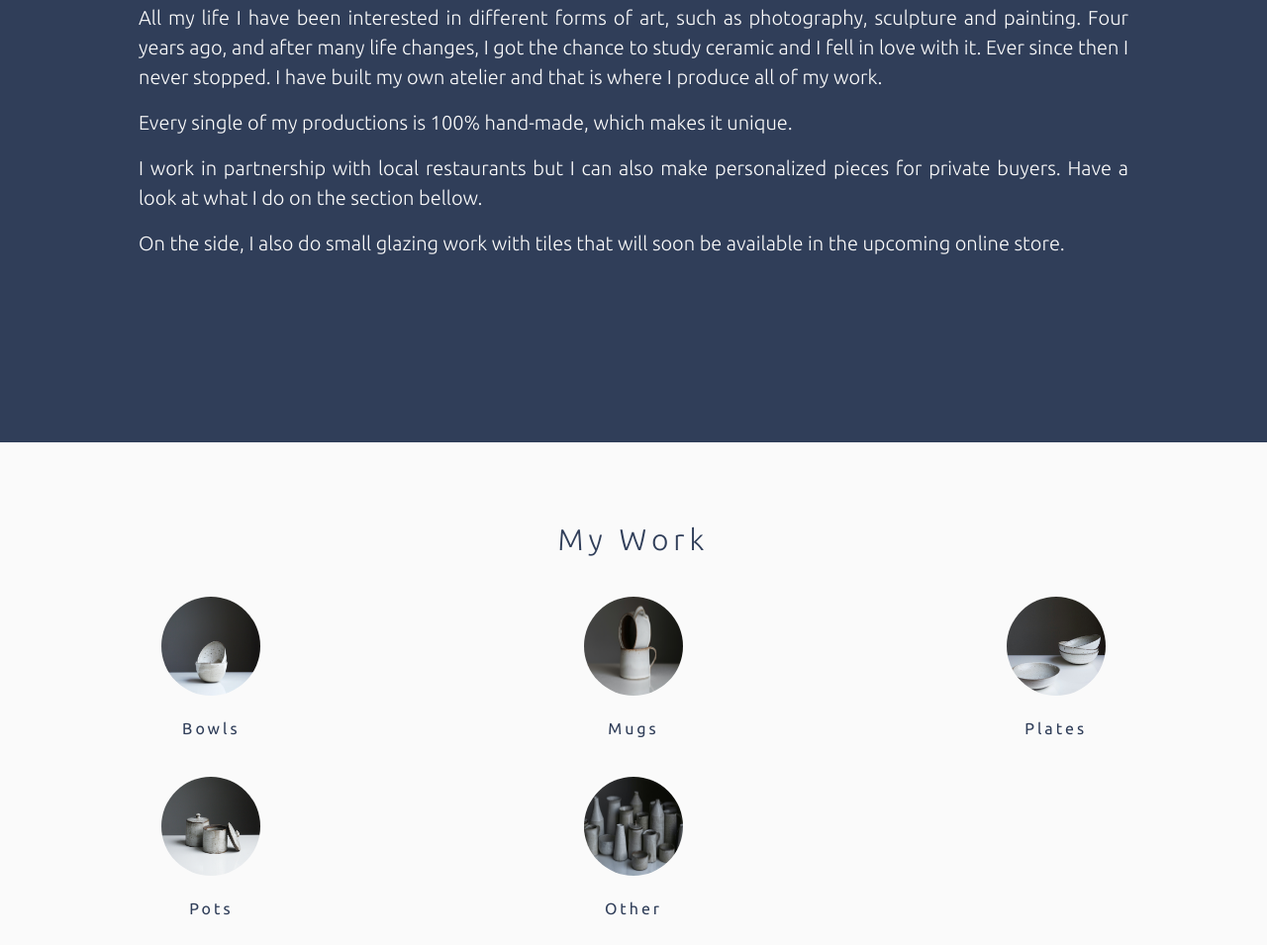
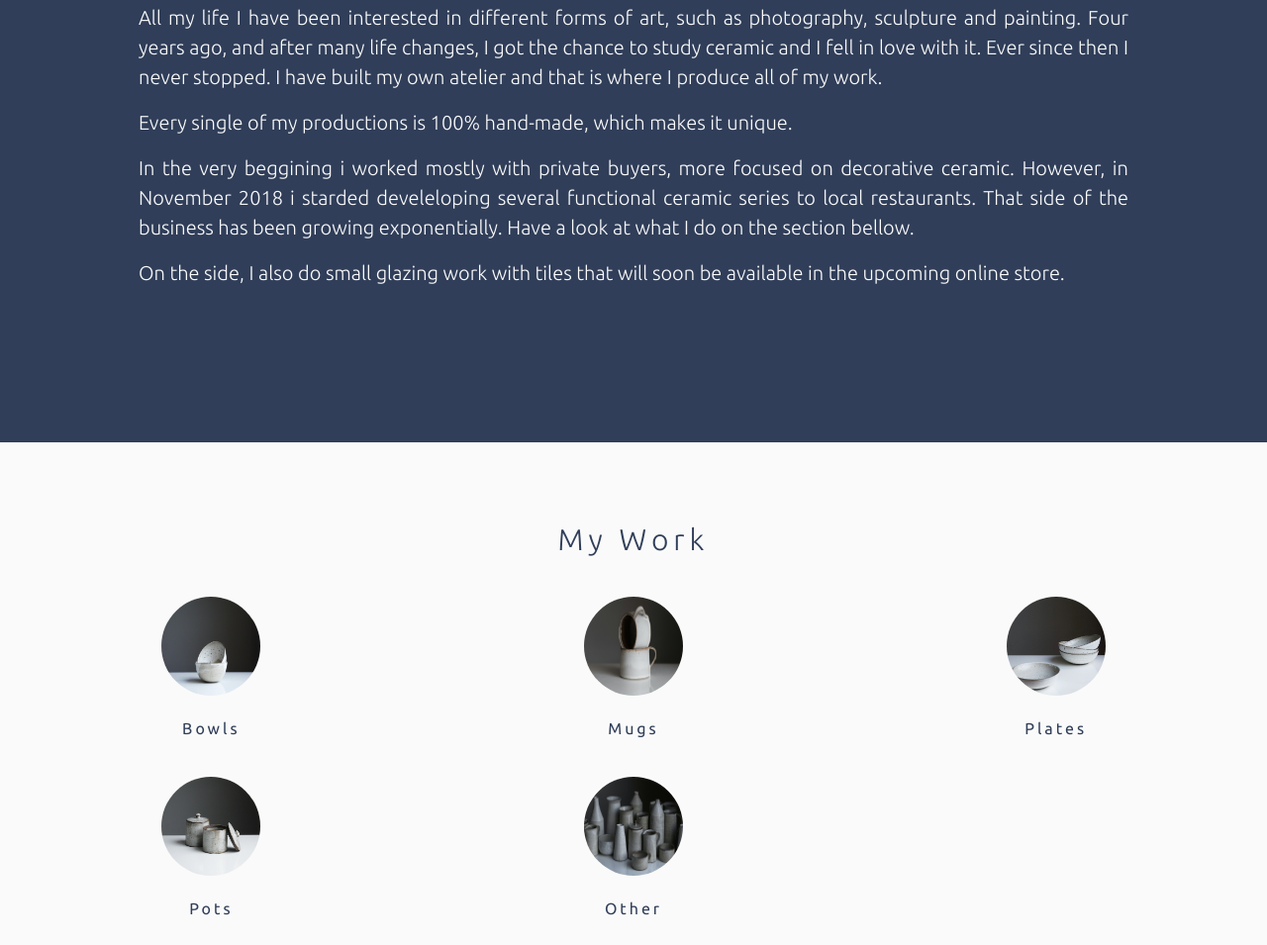
Before and after one commit to mendesfsweden/milestone-project1, a plain HTML site: page index.html in a window 1280 px wide. Shown: the part 953-1908 px from the top of the page at 99% size. Drawn offline with nearby package versions, Linux system fonts and the light colour scheme.

Commit message:
- edit about text

```diff
--- a/index.html
+++ b/index.html
@@ -5,8 +5,7 @@
 	<meta charset="UTF-8" />
 	<meta name="viewport" content="width=device-width, initial-scale=1.0" />
 	<meta http-equiv="X-UA-Compatible" content="ie=edge" />
-	<link rel="stylesheet" href="https://stackpath.bootstrapcdn.com/bootstrap/4.4.1/css/bootstrap.min.css"
-		 />
+	<link rel="stylesheet" href="https://stackpath.bootstrapcdn.com/bootstrap/4.4.1/css/bootstrap.min.css" />
 	<link rel="stylesheet" href="https://maxcdn.bootstrapcdn.com/font-awesome/4.7.0/css/font-awesome.min.css"
 		type="text/css" />
 	<link rel="stylesheet" href="https://stackpath.bootstrapcdn.com/font-awesome/4.7.0/css/font-awesome.min.css" />
@@ -78,8 +77,9 @@
 					unique.
 				</p>
 				<p>
-					I work in partnership with local restaurants but I can also make
-					personalized pieces for private buyers. Have a look at what I do on
+					In the very beggining i worked mostly with private buyers, more focused on decorative ceramic. However, in November 2018 i
+					starded develeloping several functional ceramic series to local restaurants. That side of the
+					business has been growing exponentially. Have a look at what I do on
 					the section bellow.
 				</p>
 				<p id="text-pad">
```
Lines whose indentation alone changed are shown as unchanged.
